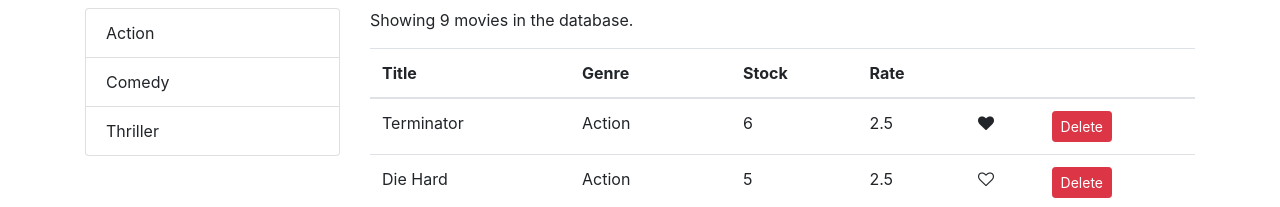
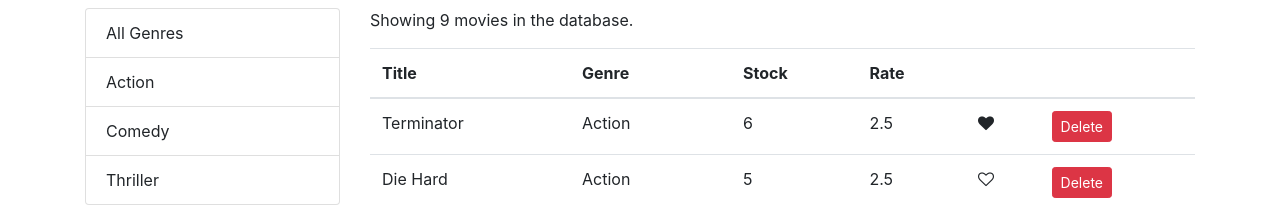
Before and after one commit to andresev/vidly-project, a React (Create React App) app: page / in a window 1280 px wide. Shown: the top 207 px of the page. Built offline with nearby package versions, Linux system fonts and the light colour scheme.

Commit message:
Added all movies filter

```diff
--- a/src/components/Movies.jsx
+++ b/src/components/Movies.jsx
@@ -15,7 +15,8 @@
   };
 
   componentDidMount() {
-    this.setState({ movies: getMovies(), genres: getGenres() });
+    const genres = [{ name: "All Genres" }, ...getGenres()];
+    this.setState({ movies: getMovies(), genres: genres });
   }
 
   handleDelete = (movie) => {
@@ -52,9 +53,10 @@
       movies: allMovies,
     } = this.state;
 
-    const filtered = selectedGenre
-      ? allMovies.filter((m) => m.genre._id === selectedGenre._id)
-      : allMovies;
+    const filtered =
+      selectedGenre && selectedGenre._id
+        ? allMovies.filter((m) => m.genre._id === selectedGenre._id)
+        : allMovies;
     const movies = paginate(filtered, currentPage, pageSize);
 
     if (allMovies.length === 0) {
```
